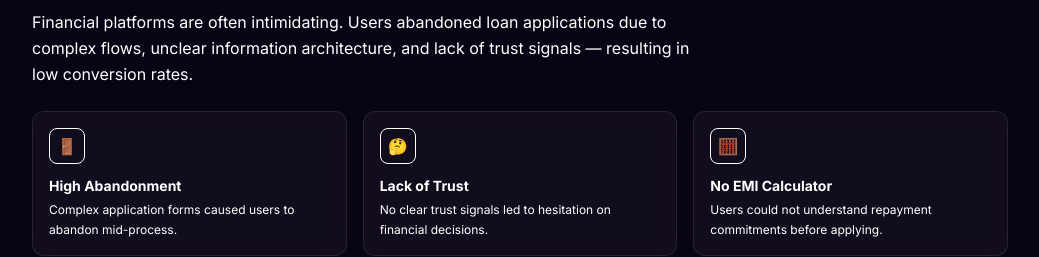
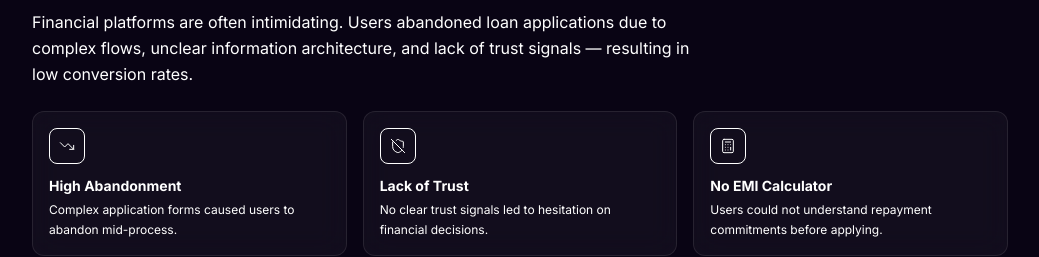
Before and after one commit to niranjan910/niranjan910, a Next.js app: page /projects/landing-bazar in a window 1280 px wide. Shown: the part 1020-1277 px from the top of the page, without its empty margins (120-1159 px from the left). Built offline with nearby package versions, Linux system fonts and the light colour scheme; a web font is replaced by a local one.

Commit message:
Auto-save: 2026-06-01 18.26.12

```diff
--- a/src/app/projects/landing-bazar/page.tsx
+++ b/src/app/projects/landing-bazar/page.tsx
@@ -1,4 +1,5 @@
 import type { Metadata } from "next";
+import { TrendingDown, ShieldOff, Calculator } from "lucide-react";
 import CaseStudyLayout from "@/components/CaseStudyLayout";
 import { getProjectBySlug } from "@/data/projects";
 import { notFound } from "next/navigation";
@@ -20,9 +21,9 @@ export default function LandingBazarPage() {
       goals={["Simplify loan application flow","Build trust through professional design language","Implement an interactive EMI calculator","Deliver a responsive, fast-loading platform"]}
       problem="Financial platforms are often intimidating. Users abandoned loan applications due to complex flows, unclear information architecture, and lack of trust signals — resulting in low conversion rates."
       painPoints={[
-        { icon: "🚪", title: "High Abandonment", text: "Complex application forms caused users to abandon mid-process." },
-        { icon: "🤔", title: "Lack of Trust", text: "No clear trust signals led to hesitation on financial decisions." },
-        { icon: "🧮", title: "No EMI Calculator", text: "Users could not understand repayment commitments before applying." },
+        { icon: <TrendingDown size={16} strokeWidth={1.5} />, title: "High Abandonment", text: "Complex application forms caused users to abandon mid-process." },
+        { icon: <ShieldOff size={16} strokeWidth={1.5} />, title: "Lack of Trust", text: "No clear trust signals led to hesitation on financial decisions." },
+        { icon: <Calculator size={16} strokeWidth={1.5} />, title: "No EMI Calculator", text: "Users could not understand repayment commitments before applying." },
       ]}
       research={[
         { title: "User Research", description: "Interviewed loan applicants to understand barriers, fears, and decision-making processes." },
```
